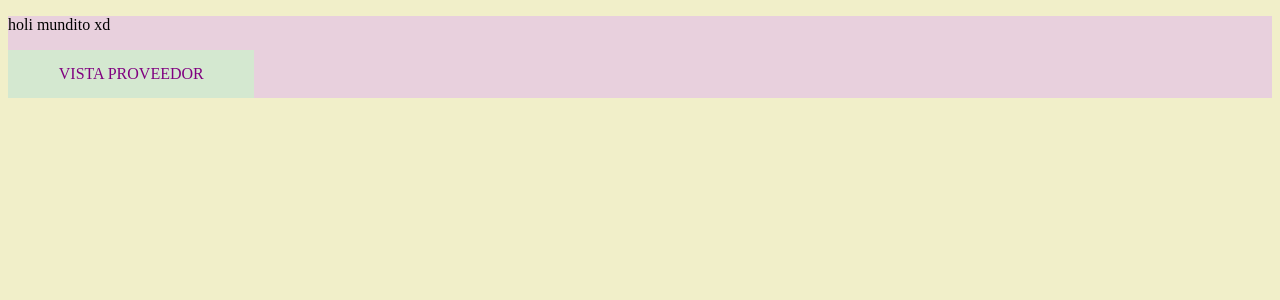
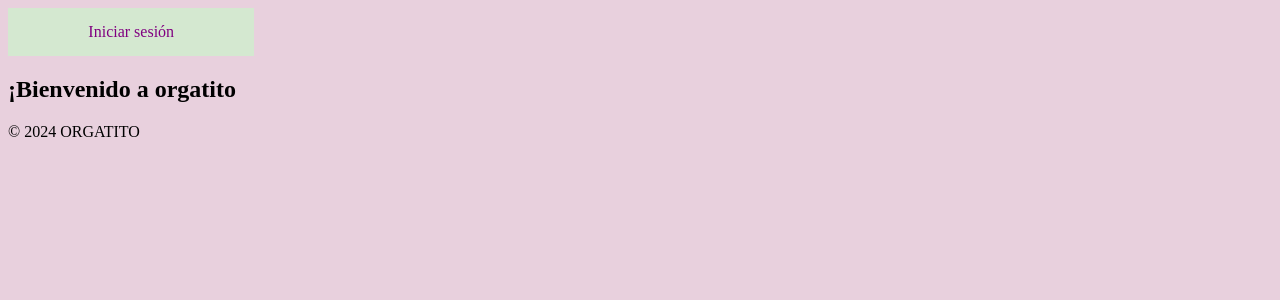
Before and after one commit to KristalPalma/ORGATITO, a PHP site: page / in a window 1280 px wide. Shown: the top 300 px of the page. Run offline with PHP 8.4, Linux system fonts and the light colour scheme.

Commit message:
agrego registro e inicio de sesión

```diff
--- a/AdminUsuarios/usuario/inicio_sesion.html
+++ b/AdminUsuarios/usuario/inicio_sesion.html
@@ -5,7 +5,7 @@
     <meta name="viewport" content="width=device-width, initial-scale=1.0">
     <title>Login</title>
 
-         <link rel="stylesheet" href="styles.css">
+         <link rel="stylesheet" href="/styles/index.css">
 </head>
 <body>
 
@@ -13,7 +13,7 @@
     <h2>ORGATITO </h2>
     <h3>Inicia sesión</h3>
     <form action="procesar_login.php" method="post">
-        <input type="text" id="usuario" name="usuario" placeholder="usuario" required>
+        <input type="text" id="usuario" name="usuario" placeholder="Usuario" required>
         <input type="password" id="password" name="password" placeholder="Contraseña" required>
         <select id="tipoUsuario" name="tipoUsuario" required>
             <option value="">Seleccionar tipo de usuario</option>
@@ -27,7 +27,7 @@
         </div>
         <input type="submit" value="Iniciar Sesión">
     </form>
-    <a href="#">¿Olvidaste tu contraseña?</a> | <a href="#">Regístrate</a>
+    <a href="#">¿Olvidaste tu contraseña?</a> | <a href="crear_cuenta.html">Regístrate</a>
 </div>
 
 </body>
--- a/index.html
+++ b/index.html
@@ -4,12 +4,20 @@
     <meta charset="UTF-8">
     <meta name="viewport" content="width=device-width, initial-scale=1.0">
     <title>ORGATITO</title>
-    <link rel="stylesheet" href="styles/global.css">
-    <link rel="stylesheet" href="styles/index.css">
+    <link rel="stylesheet" href="../ORGATITO/styles/global.css">
+    <link rel="stylesheet" href="../ORGATITO/styles/index.css">
+    <a href="../ORGATITO/AdminUsuarios/usuario/inicio_sesion.html">Iniciar sesión</a>
 </head>
 <body>
-    <p>holi mundito xd</p>
+    <main>
+        <section class="hero">
+          <h2>¡Bienvenido a orgatito</h2>
 
-    <a href="content/inicioproveedor.html">VISTA PROVEEDOR</a>
+        </section>
+      </main>
+      <footer>
+        <p>&copy; 2024 ORGATITO</p>
+      </footer>
+      <script src="script.js"></script>
 </body>
 </html>
--- a/styles/global.css
+++ b/styles/global.css
@@ -48,8 +48,19 @@
 
 
       /*texto*/
+      .btn{
+        background: #f1efc9; /*COLOR FONDO FINAL f1efc9*/
+      }
 
-        background: #f1efc9; /*COLOR FONDO FINAL f1efc9*/
-
+      .registro-container{
+        background-color: #ffffff;
+        width: 400px;
+        height: 300px;
+        max-width: 100%;
+        padding: 30px;
+        margin: 50px auto;
+        border-radius: 8px; /* Esquinas redondeadas */
+        box-shadow: 0 2px 4px rgba(0, 0, 0, 0.1);
+      }
 
 }
```
Also changed, not shown: AdminUsuarios/usuario/crear_cuenta.html (+6 -2 lines), 1 other file.
